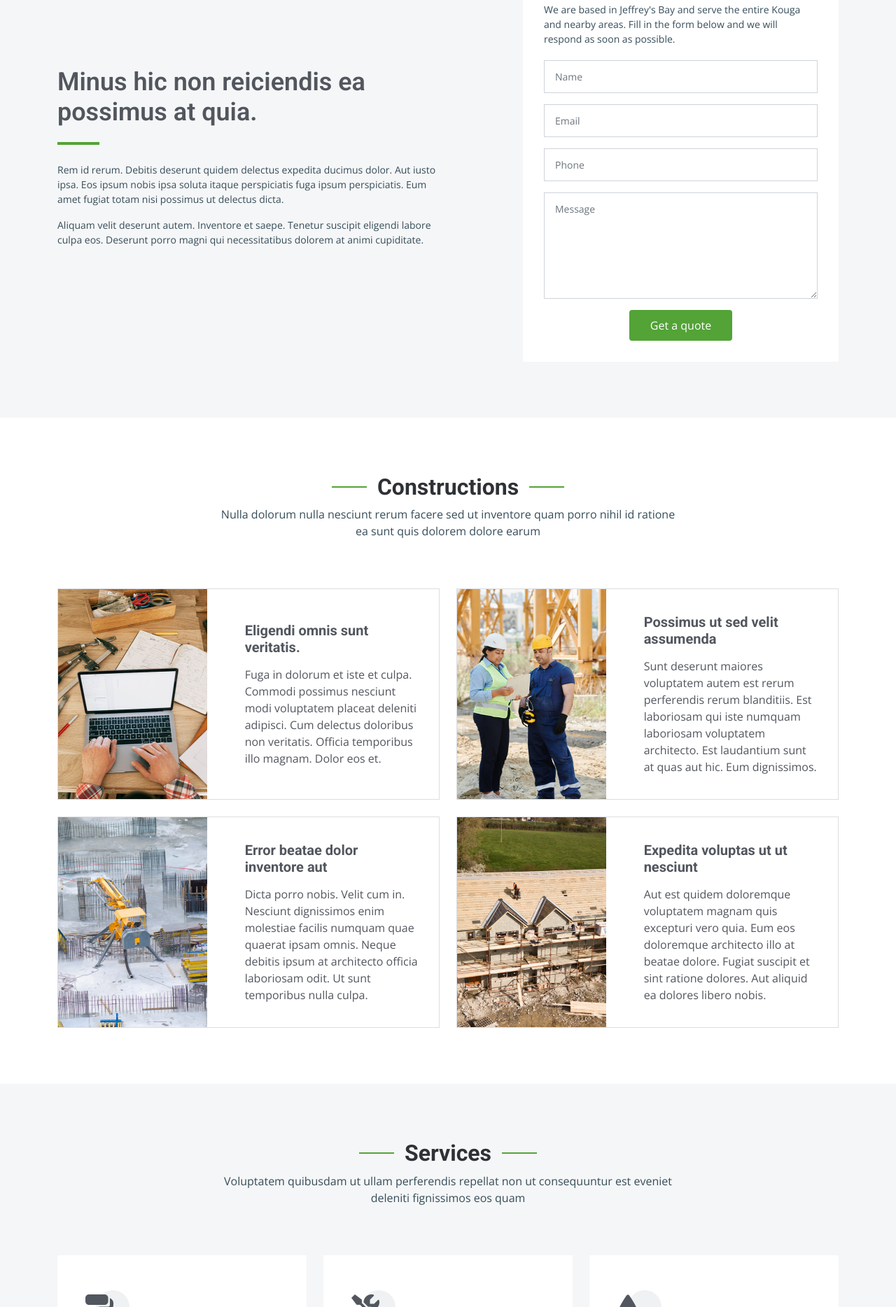
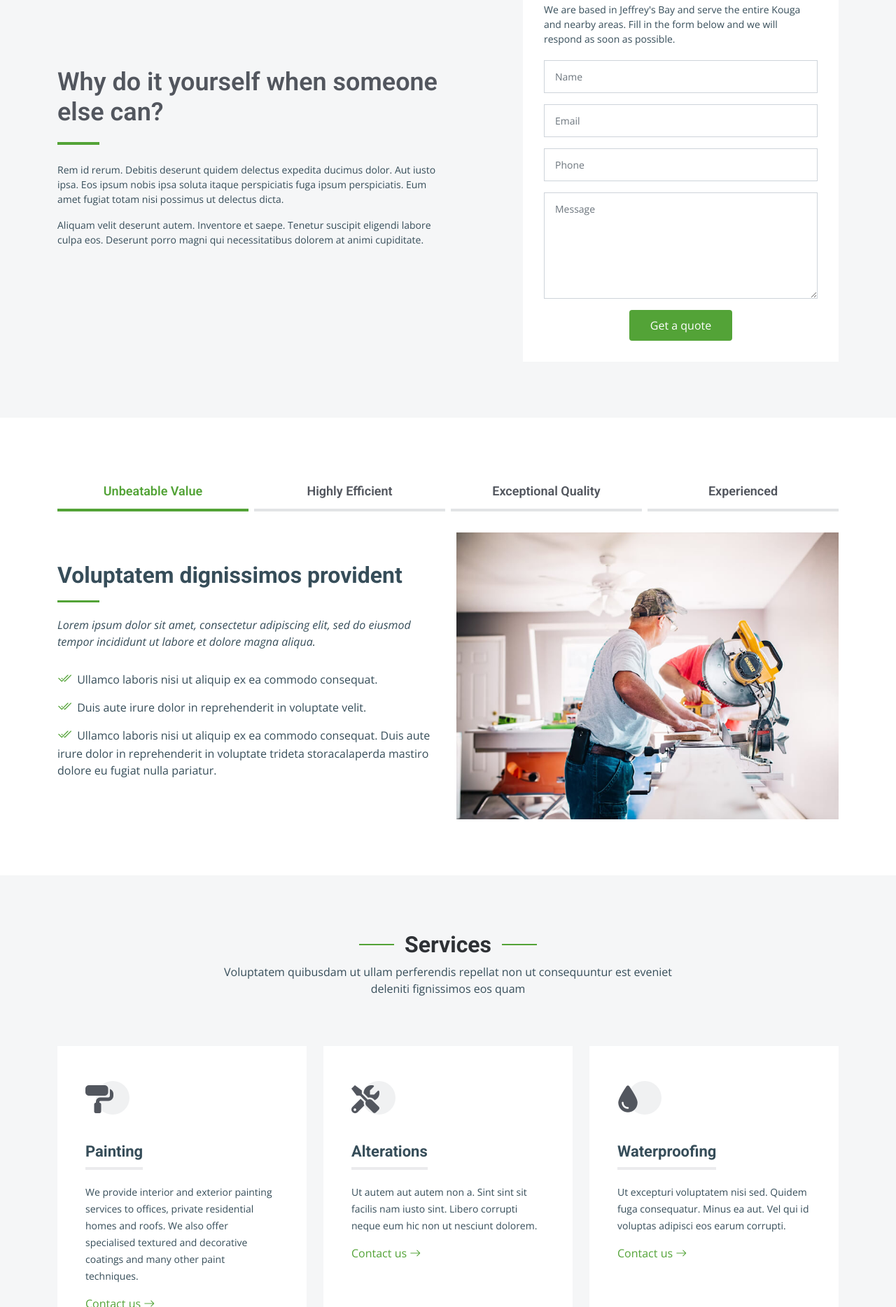
Before and after one commit to ludniz/FIXIT, a plain HTML site: page index.html in a window 1280 px wide. Shown: the part 932-2800 px from the top of the page at 70% size. Drawn offline with nearby package versions, Linux system fonts and the light colour scheme.

Commit message:
Update index.html
all sections updated

```diff
--- a/index.html
+++ b/index.html
@@ -5,7 +5,7 @@
   <meta charset="utf-8">
   <meta content="width=device-width, initial-scale=1.0" name="viewport">
 
-  <title>UpConstruction Bootstrap Template - Index</title>
+  <title>Zenzele Inkuleko Construction - Index</title>
   <meta content="" name="description">
   <meta content="" name="keywords">
 
@@ -54,11 +54,11 @@
       <nav id="navbar" class="navbar">
         <ul>
           <li><a href="index.html" class="active">Home</a></li>
-          <li><a href="about.html">About</a></li>
-          <li><a href="services.html">Services</a></li>
-          <li><a href="projects.html">Projects</a></li>
-          <li><a href="blog.html">Blog</a></li>
-          <li class="dropdown"><a href="#"><span>Dropdown</span> <i class="bi bi-chevron-down dropdown-indicator"></i></a>
+          <li><a href="#get-started">About</a></li>
+          <li><a href="#services">Services</a></li>
+          <li><a href="#projects">Projects</a></li>
+          <!-- <li><a href="blog.html">Blog</a></li> -->
+          <!-- <li class="dropdown"><a href="#"><span>Dropdown</span> <i class="bi bi-chevron-down dropdown-indicator"></i></a>
             <ul>
               <li><a href="#">Dropdown 1</a></li>
               <li class="dropdown"><a href="#"><span>Deep Dropdown</span> <i class="bi bi-chevron-down dropdown-indicator"></i></a>
@@ -74,8 +74,8 @@
               <li><a href="#">Dropdown 3</a></li>
               <li><a href="#">Dropdown 4</a></li>
             </ul>
-          </li>
-          <li><a href="contact.html">Contact</a></li>
+          </li> -->
+          <li><a href="#contact">Contact</a></li>
         </ul>
       </nav><!-- .navbar -->
 
@@ -129,7 +129,7 @@
 
           <div class="col-lg-6 d-flex align-items-center" data-aos="fade-up">
             <div class="content">
-              <h3>Minus hic non reiciendis ea possimus at quia.</h3>
+              <h3>Why do it yourself when someone else can?</h3>
               <p>Rem id rerum. Debitis deserunt quidem delectus expedita ducimus dolor. Aut iusto ipsa. Eos ipsum nobis ipsa soluta itaque perspiciatis fuga ipsum perspiciatis. Eum amet fugiat totam nisi possimus ut delectus dicta.
               <p>Aliquam velit deserunt autem. Inventore et saepe. Tenetur suscipit eligendi labore culpa eos. Deserunt porro magni qui necessitatibus dolorem at animi cupiditate.</p>
             </div>
@@ -174,232 +174,32 @@
       </div>
     </section><!-- End Get Started Section -->
 
-    <!-- ======= Constructions Section ======= -->
-    <section id="constructions" class="constructions">
-      <div class="container" data-aos="fade-up">
-
-        <div class="section-header">
-          <h2>Constructions</h2>
-          <p>Nulla dolorum nulla nesciunt rerum facere sed ut inventore quam porro nihil id ratione ea sunt quis dolorem dolore earum</p>
-        </div>
-
-        <div class="row gy-4">
-
-          <div class="col-lg-6" data-aos="fade-up" data-aos-delay="100">
-            <div class="card-item">
-              <div class="row">
-                <div class="col-xl-5">
-                  <div class="card-bg" style="background-image: url(assets/img/constructions-1.jpg);"></div>
-                </div>
-                <div class="col-xl-7 d-flex align-items-center">
-                  <div class="card-body">
-                    <h4 class="card-title">Eligendi omnis sunt veritatis.</h4>
-                    <p>Fuga in dolorum et iste et culpa. Commodi possimus nesciunt modi voluptatem placeat deleniti adipisci. Cum delectus doloribus non veritatis. Officia temporibus illo magnam. Dolor eos et.</p>
-                  </div>
-                </div>
-              </div>
-            </div>
-          </div><!-- End Card Item -->
-
-          <div class="col-lg-6" data-aos="fade-up" data-aos-delay="200">
-            <div class="card-item">
-              <div class="row">
-                <div class="col-xl-5">
-                  <div class="card-bg" style="background-image: url(assets/img/constructions-2.jpg);"></div>
-                </div>
-                <div class="col-xl-7 d-flex align-items-center">
-                  <div class="card-body">
-                    <h4 class="card-title">Possimus ut sed velit assumenda</h4>
-                    <p>Sunt deserunt maiores voluptatem autem est rerum perferendis rerum blanditiis. Est laboriosam qui iste numquam laboriosam voluptatem architecto. Est laudantium sunt at quas aut hic. Eum dignissimos.</p>
-                  </div>
-                </div>
-              </div>
-            </div>
-          </div><!-- End Card Item -->
-
-          <div class="col-lg-6" data-aos="fade-up" data-aos-delay="300">
-            <div class="card-item">
-              <div class="row">
-                <div class="col-xl-5">
-                  <div class="card-bg" style="background-image: url(assets/img/constructions-3.jpg);"></div>
-                </div>
-                <div class="col-xl-7 d-flex align-items-center">
-                  <div class="card-body">
-                    <h4 class="card-title">Error beatae dolor inventore aut</h4>
-                    <p>Dicta porro nobis. Velit cum in. Nesciunt dignissimos enim molestiae facilis numquam quae quaerat ipsam omnis. Neque debitis ipsum at architecto officia laboriosam odit. Ut sunt temporibus nulla culpa.</p>
-                  </div>
-                </div>
-              </div>
-            </div>
-          </div><!-- End Card Item -->
-
-          <div class="col-lg-6" data-aos="fade-up" data-aos-delay="400">
-            <div class="card-item">
-              <div class="row">
-                <div class="col-xl-5">
-                  <div class="card-bg" style="background-image: url(assets/img/constructions-4.jpg);"></div>
-                </div>
-                <div class="col-xl-7 d-flex align-items-center">
-                  <div class="card-body">
-                    <h4 class="card-title">Expedita voluptas ut ut nesciunt</h4>
-                    <p>Aut est quidem doloremque voluptatem magnam quis excepturi vero quia. Eum eos doloremque architecto illo at beatae dolore. Fugiat suscipit et sint ratione dolores. Aut aliquid ea dolores libero nobis.</p>
-                  </div>
-                </div>
-              </div>
-            </div>
-          </div><!-- End Card Item -->
-
-        </div>
-
-      </div>
-    </section><!-- End Constructions Section -->
-
-    <!-- ======= Services Section ======= -->
-    <section id="services" class="services section-bg">
-      <div class="container" data-aos="fade-up">
-
-        <div class="section-header">
-          <h2>Services</h2>
-          <p>Voluptatem quibusdam ut ullam perferendis repellat non ut consequuntur est eveniet deleniti fignissimos eos quam</p>
-        </div>
-
-        <div class="row gy-4">
-
-          <div class="col-lg-4 col-md-6" data-aos="fade-up" data-aos-delay="100">
-            <div class="service-item  position-relative">
-              <div class="icon">
-                <i class="fa-solid fa-paint-roller"></i>
-              </div>
-              <h3>Painting</h3>
-              <p>We provide interior and exterior painting services to offices, private residential homes and roofs. We also offer specialised textured and decorative coatings and many other paint techniques.</p>
-              <a href="service-details.html" class="readmore stretched-link">Learn more <i class="bi bi-arrow-right"></i></a>
-            </div>
-          </div><!-- End Service Item -->
-
-          <div class="col-lg-4 col-md-6" data-aos="fade-up" data-aos-delay="200">
-            <div class="service-item position-relative">
-              <div class="icon">
-                <i class="fa-solid fa-screwdriver-wrench"></i>
-              </div>
-              <h3>Alterations</h3>
-              <p>Ut autem aut autem non a. Sint sint sit facilis nam iusto sint. Libero corrupti neque eum hic non ut nesciunt dolorem.</p>
-              <a href="service-details.html" class="readmore stretched-link">Learn more <i class="bi bi-arrow-right"></i></a>
-            </div>
-          </div><!-- End Service Item -->
-
-          <div class="col-lg-4 col-md-6" data-aos="fade-up" data-aos-delay="300">
-            <div class="service-item position-relative">
-              <div class="icon">
-                <i class="fa-solid fa-droplet"></i>
-              </div>
-              <h3>Waterproofing</h3>
-              <p>Ut excepturi voluptatem nisi sed. Quidem fuga consequatur. Minus ea aut. Vel qui id voluptas adipisci eos earum corrupti.</p>
-              <a href="service-details.html" class="readmore stretched-link">Learn more <i class="bi bi-arrow-right"></i></a>
-            </div>
-          </div><!-- End Service Item -->
-
-          <div class="col-lg-4 col-md-6" data-aos="fade-up" data-aos-delay="400">
-            <div class="service-item position-relative">
-              <div class="icon">
-                <i class="fa-solid fa-plug"></i>
-              </div>
-              <h3>Electrical</h3>
-              <p>Non et temporibus minus omnis sed dolor esse consequatur. Cupiditate sed error ea fuga sit provident adipisci neque.</p>
-              <a href="service-details.html" class="readmore stretched-link">Learn more <i class="bi bi-arrow-right"></i></a>
-            </div>
-          </div><!-- End Service Item -->
-
-          <div class="col-lg-4 col-md-6" data-aos="fade-up" data-aos-delay="500">
-            <div class="service-item position-relative">
-              <div class="icon">
-                <i class="fa-solid fa-helmet-safety"></i>
-              </div>
-              <h3>Jungle Gyms</h3>
-              <p>Cumque et suscipit saepe. Est maiores autem enim facilis ut aut ipsam corporis aut. Sed animi at autem alias eius labore.</p>
-              <a href="service-details.html" class="readmore stretched-link">Learn more <i class="bi bi-arrow-right"></i></a>
-            </div>
-          </div><!-- End Service Item -->
-
-        </div>
-
-      </div>
-    </section><!-- End Services Section -->
-
-    <!-- ======= Alt Services Section ======= -->
-    <!-- <section id="alt-services" class="alt-services">
-      <div class="container" data-aos="fade-up">
-
-        <div class="row justify-content-around gy-4">
-          <div class="col-lg-6 img-bg" style="background-image: url(assets/img/alt-services.jpg);" data-aos="zoom-in" data-aos-delay="100"></div>
-
-          <div class="col-lg-5 d-flex flex-column justify-content-center">
-            <h3>Enim quis est voluptatibus aliquid consequatur fugiat</h3>
-            <p>Esse voluptas cumque vel exercitationem. Reiciendis est hic accusamus. Non ipsam et sed minima temporibus laudantium. Soluta voluptate sed facere corporis dolores excepturi</p>
-
-            <div class="icon-box d-flex position-relative" data-aos="fade-up" data-aos-delay="100">
-              <i class="bi bi-easel flex-shrink-0"></i>
-              <div>
-                <h4><a href="" class="stretched-link">Lorem Ipsum</a></h4>
-                <p>Voluptatum deleniti atque corrupti quos dolores et quas molestias excepturi sint occaecati cupiditate non provident</p>
-              </div>
-            </div>End Icon Box -->
-
-            <!-- <div class="icon-box d-flex position-relative" data-aos="fade-up" data-aos-delay="200">
-              <i class="bi bi-patch-check flex-shrink-0"></i>
-              <div>
-                <h4><a href="" class="stretched-link">Nemo Enim</a></h4>
-                <p>At vero eos et accusamus et iusto odio dignissimos ducimus qui blanditiis praesentium voluptatum deleniti atque</p>
-              </div>
-            </div>End Icon Box -->
-
-            <!-- <div class="icon-box d-flex position-relative" data-aos="fade-up" data-aos-delay="300">
-              <i class="bi bi-brightness-high flex-shrink-0"></i>
-              <div>
-                <h4><a href="" class="stretched-link">Dine Pad</a></h4>
-                <p>Explicabo est voluptatum asperiores consequatur magnam. Et veritatis odit. Sunt aut deserunt minus aut eligendi omnis</p>
-              </div>
-            </div>End Icon Box -->
-
-            <!-- <div class="icon-box d-flex position-relative" data-aos="fade-up" data-aos-delay="400">
-              <i class="bi bi-brightness-high flex-shrink-0"></i>
-              <div>
-                <h4><a href="" class="stretched-link">Tride clov</a></h4>
-                <p>Est voluptatem labore deleniti quis a delectus et. Saepe dolorem libero sit non aspernatur odit amet. Et eligendi</p>
-              </div>
-            </div>End Icon Box -->
-
-          <!-- </div>
-        </div>
-
-      </div>
-    </section>End Alt Services Section -->
-
     <!-- ======= Features Section ======= -->
-    <section id="features" class="features section-bg">
+    <section id="features" class="features">
       <div class="container" data-aos="fade-up">
 
         <ul class="nav nav-tabs row  g-2 d-flex">
 
           <li class="nav-item col-3">
             <a class="nav-link active show" data-bs-toggle="tab" data-bs-target="#tab-1">
-              <h4>Modisit</h4>
+              <h4>Unbeatable Value</h4>
             </a>
           </li><!-- End tab nav item -->
 
           <li class="nav-item col-3">
             <a class="nav-link" data-bs-toggle="tab" data-bs-target="#tab-2">
-              <h4>Praesenti</h4>
+              <h4>Highly Efficient</h4>
             </a><!-- End tab nav item -->
 
           <li class="nav-item col-3">
             <a class="nav-link" data-bs-toggle="tab" data-bs-target="#tab-3">
-              <h4>Explica</h4>
+              <h4>Exceptional Quality</h4>
             </a>
           </li><!-- End tab nav item -->
 
           <li class="nav-item col-3">
             <a class="nav-link" data-bs-toggle="tab" data-bs-target="#tab-4">
-              <h4>Nostrum</h4>
+              <h4>Experienced</h4>
             </a>
           </li><!-- End tab nav item -->
 
@@ -492,6 +292,126 @@
 
       </div>
     </section><!-- End Features Section -->
+
+    <!-- ======= Services Section ======= -->
+    <section id="services" class="services section-bg">
+      <div class="container" data-aos="fade-up">
+
+        <div class="section-header">
+          <h2>Services</h2>
+          <p>Voluptatem quibusdam ut ullam perferendis repellat non ut consequuntur est eveniet deleniti fignissimos eos quam</p>
+        </div>
+
+        <div class="row gy-4">
+
+          <div class="col-lg-4 col-md-6" data-aos="fade-up" data-aos-delay="100">
+            <div class="service-item  position-relative">
+              <div class="icon">
+                <i class="fa-solid fa-paint-roller"></i>
+              </div>
+              <h3>Painting</h3>
+              <p>We provide interior and exterior painting services to offices, private residential homes and roofs. We also offer specialised textured and decorative coatings and many other paint techniques.</p>
+              <a href="#contact" class="readmore stretched-link">Contact us <i class="bi bi-arrow-right"></i></a>
+            </div>
+          </div><!-- End Service Item -->
+
+          <div class="col-lg-4 col-md-6" data-aos="fade-up" data-aos-delay="200">
+            <div class="service-item position-relative">
+              <div class="icon">
+                <i class="fa-solid fa-screwdriver-wrench"></i>
+              </div>
+              <h3>Alterations</h3>
+              <p>Ut autem aut autem non a. Sint sint sit facilis nam iusto sint. Libero corrupti neque eum hic non ut nesciunt dolorem.</p>
+              <a href="#contact" class="readmore stretched-link">Contact us <i class="bi bi-arrow-right"></i></a>
+            </div>
+          </div><!-- End Service Item -->
+
+          <div class="col-lg-4 col-md-6" data-aos="fade-up" data-aos-delay="300">
+            <div class="service-item position-relative">
+              <div class="icon">
+                <i class="fa-solid fa-droplet"></i>
+              </div>
+              <h3>Waterproofing</h3>
+              <p>Ut excepturi voluptatem nisi sed. Quidem fuga consequatur. Minus ea aut. Vel qui id voluptas adipisci eos earum corrupti.</p>
+              <a href="#contact" class="readmore stretched-link">Contact us <i class="bi bi-arrow-right"></i></a>
+            </div>
+          </div><!-- End Service Item -->
+
+          <div class="col-lg-4 col-md-6" data-aos="fade-up" data-aos-delay="400">
+            <div class="service-item position-relative">
+              <div class="icon">
+                <i class="fa-solid fa-plug"></i>
+              </div>
+              <h3>Electrical</h3>
+              <p>Non et temporibus minus omnis sed dolor esse consequatur. Cupiditate sed error ea fuga sit provident adipisci neque.</p>
+              <a href="#contact" class="readmore stretched-link">Contact us <i class="bi bi-arrow-right"></i></a>
+            </div>
+          </div><!-- End Service Item -->
+
+          <div class="col-lg-4 col-md-6" data-aos="fade-up" data-aos-delay="500">
+            <div class="service-item position-relative">
+              <div class="icon">
+                <i class="fa-solid fa-helmet-safety"></i>
+              </div>
+              <h3>Jungle Gyms</h3>
+              <p>Cumque et suscipit saepe. Est maiores autem enim facilis ut aut ipsam corporis aut. Sed animi at autem alias eius labore.</p>
+              <a href="#contact" class="readmore stretched-link">Contact us <i class="bi bi-arrow-right"></i></a>
+            </div>
+          </div><!-- End Service Item -->
+
+        </div>
+
+      </div>
+    </section><!-- End Services Section -->
+
+    <!-- ======= Alt Services Section ======= -->
+    <!-- <section id="alt-services" class="alt-services">
+      <div class="container" data-aos="fade-up">
+
+        <div class="row justify-content-around gy-4">
+          <div class="col-lg-6 img-bg" style="background-image: url(assets/img/alt-services.jpg);" data-aos="zoom-in" data-aos-delay="100"></div>
+
+          <div class="col-lg-5 d-flex flex-column justify-content-center">
+            <h3>Enim quis est voluptatibus aliquid consequatur fugiat</h3>
+            <p>Esse voluptas cumque vel exercitationem. Reiciendis est hic accusamus. Non ipsam et sed minima temporibus laudantium. Soluta voluptate sed facere corporis dolores excepturi</p>
+
+            <div class="icon-box d-flex position-relative" data-aos="fade-up" data-aos-delay="100">
+              <i class="bi bi-easel flex-shrink-0"></i>
+              <div>
+                <h4><a href="" class="stretched-link">Lorem Ipsum</a></h4>
+                <p>Voluptatum deleniti atque corrupti quos dolores et quas molestias excepturi sint occaecati cupiditate non provident</p>
+              </div>
+            </div>End Icon Box -->
+
+            <!-- <div class="icon-box d-flex position-relative" data-aos="fade-up" data-aos-delay="200">
+              <i class="bi bi-patch-check flex-shrink-0"></i>
+              <div>
+                <h4><a href="" class="stretched-link">Nemo Enim</a></h4>
+                <p>At vero eos et accusamus et iusto odio dignissimos ducimus qui blanditiis praesentium voluptatum deleniti atque</p>
+              </div>
+            </div>End Icon Box -->
+
+            <!-- <div class="icon-box d-flex position-relative" data-aos="fade-up" data-aos-delay="300">
+              <i class="bi bi-brightness-high flex-shrink-0"></i>
+              <div>
+                <h4><a href="" class="stretched-link">Dine Pad</a></h4>
+                <p>Explicabo est voluptatum asperiores consequatur magnam. Et veritatis odit. Sunt aut deserunt minus aut eligendi omnis</p>
+              </div>
+            </div>End Icon Box -->
+
+            <!-- <div class="icon-box d-flex position-relative" data-aos="fade-up" data-aos-delay="400">
+              <i class="bi bi-brightness-high flex-shrink-0"></i>
+              <div>
+                <h4><a href="" class="stretched-link">Tride clov</a></h4>
+                <p>Est voluptatem labore deleniti quis a delectus et. Saepe dolorem libero sit non aspernatur odit amet. Et eligendi</p>
+              </div>
+            </div>End Icon Box -->
+
+          <!-- </div>
+        </div>
+
+      </div>
+    </section>End Alt Services Section -->
 
     <!-- ======= Our Projects Section ======= -->
     <section id="projects" class="projects">
@@ -788,7 +708,7 @@
             <div class="info-item  d-flex flex-column justify-content-center align-items-center">
               <i class="bi bi-map"></i>
               <h3>Our Address</h3>
-              <a href="https://goo.gl/maps/Fne4soJ2h1tZ4AMh8"><p>77 Nell van der Polll 6330 Jeffrey's Bay, South Africa</p></a>
+              <a href="https://goo.gl/maps/Fne4soJ2h1tZ4AMh8"><p>77 Nell van der Polll, Jeffrey's Bay, South Africa</p></a>
             </div>
           </div><!-- End Info Item -->
 
@@ -857,12 +777,12 @@
 
           <div class="col-lg-4 col-md-6">
             <div class="footer-info">
-              <h3>UpConstruction</h3>
+              <h3>Zenzele Inkuleko Construction</h3>
               <p>
-                A108 Adam Street <br>
-                NY 535022, USA<br><br>
-                <strong>Phone:</strong> +1 5589 55488 55<br>
-                <strong>Email:</strong> info@example.com<br>
+                77 Nell van der Polll<br>
+                Jeffrey's Bay, South Africa<br><br>
+                <strong>Phone:</strong> +27 72 196 8437<br>
+                <strong>Email:</strong> zenzelenpc@gmail.com<br>
               </p>
               <div class="social-links d-flex mt-3">
                 <a href="#" class="d-flex align-items-center justify-content-center"><i class="bi bi-twitter"></i></a>
@@ -887,11 +807,11 @@
           <div class="col-lg-2 col-md-3 footer-links">
             <h4>Our Services</h4>
             <ul>
-              <li><a href="#">Web Design</a></li>
-              <li><a href="#">Web Development</a></li>
-              <li><a href="#">Product Management</a></li>
-              <li><a href="#">Marketing</a></li>
-              <li><a href="#">Graphic Design</a></li>
+              <li><a href="#">Painting</a></li>
+              <li><a href="#">Alterations</a></li>
+              <li><a href="#">Waterproofing</a></li>
+              <li><a href="#">Electrical</a></li>
+              <li><a href="#">Jungle Gyms</a></li>
             </ul>
           </div><!-- End footer links column-->
 
```
